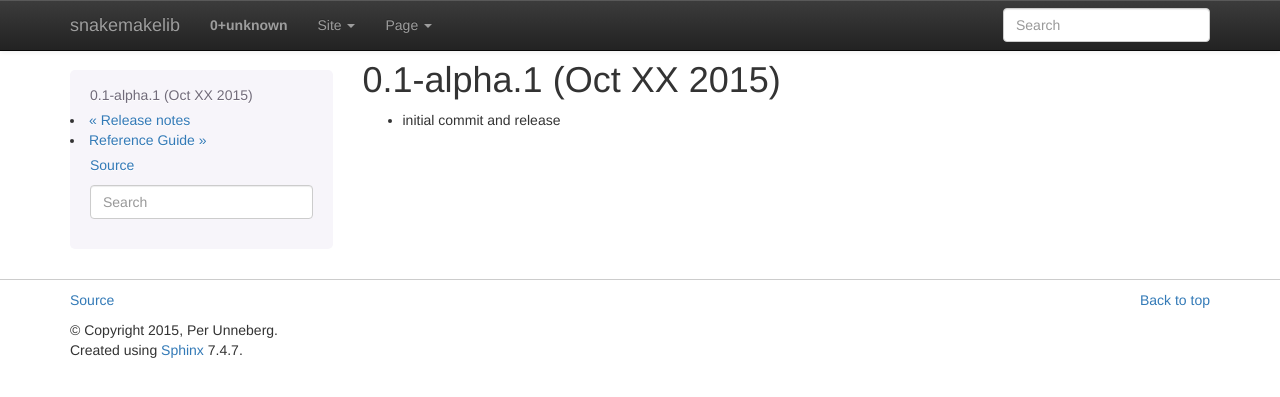
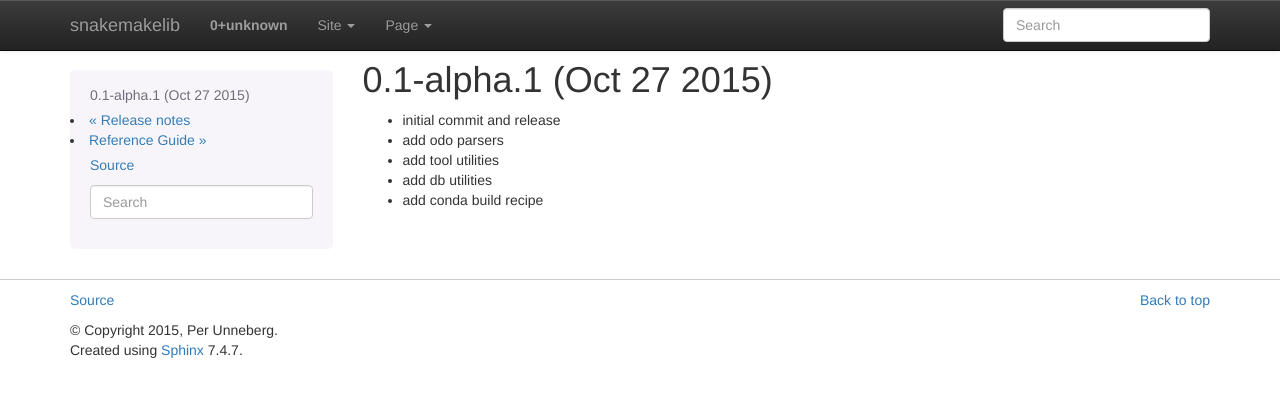
Before and after one commit to percyfal/snakemakelib-core, a Sphinx documentation site: the page built from sphinx/source/docs/releases/0.1-alpha.1.rst, in a window 1280 px wide. Shown: the top 397 px of the page. Built offline with Sphinx 7.4.7, drawn with Linux system fonts in a browser that asks for light colours.

Commit message:
Update docs for 0.1-alpha.1

```diff
--- a/sphinx/source/docs/releases/0.1-alpha.1.rst
+++ b/sphinx/source/docs/releases/0.1-alpha.1.rst
@@ -1,4 +1,8 @@
-0.1-alpha.1 (Oct XX 2015)
+0.1-alpha.1 (Oct 27 2015)
 =========================
 
 - initial commit and release
+- add odo parsers
+- add tool utilities
+- add db utilities
+- add conda build recipe
```
Also changed, not shown: 1 other file.
